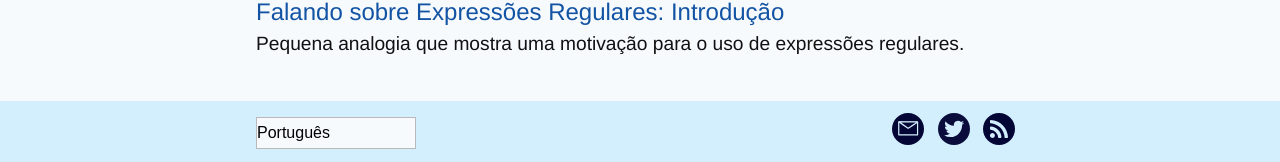
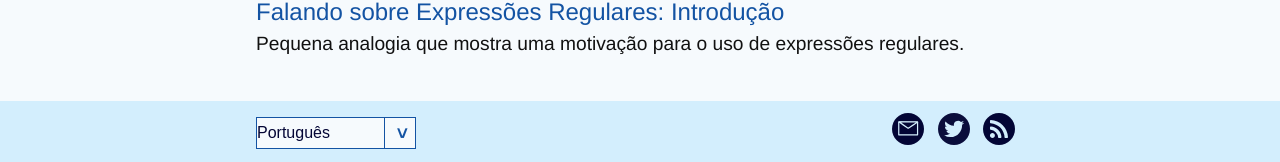
Before and after one commit to devsvbr/devsvbr.github.io, a Jekyll site: the page built from index.html, in a window 1280 px wide and 1400 px high, scrolled down 818 px. Shown: the part 1235-1397 px from the top of the window. Built offline with Jekyll 4.4.1, drawn with Linux system fonts in a browser that asks for light colours.

Commit message:
finalizando estilizacao do combo de idiomas

```diff
--- a/_includes/footer.html
+++ b/_includes/footer.html
@@ -2,7 +2,7 @@
   <div class="wrapper">
     {% if page.langvisible %}
       <div class="language-selector">
-        <div>
+        <div class="select-box">
           <label for="footer-language-select">{{ site.data[page.lang].text.language }}</label>
           <select id="footer-language-select" name="language">
             {% for lang in site.data.languages %}
--- a/_src/sass/inline/_footer.scss
+++ b/_src/sass/inline/_footer.scss
@@ -1,6 +1,21 @@
 /**
  * Site footer
  */
+.select-box::after {
+  content: '>';
+  color: $brand-color;
+  transform: rotate(90deg);
+  position: absolute;
+  margin-left: -($base-font-size*2);
+  box-sizing: border-box;
+  border-bottom: 1px solid $brand-color;
+  font-size: $base-font-size*1.2;
+  font-weight: 900;
+  height: $social-icon-size;
+  width: $social-icon-size;
+  pointer-events: none;
+}
+
 .page-footer {
   width: 100%;
   margin: 0;
@@ -24,8 +39,9 @@
 
     select {
       background-color: $background-color;
-      border: 1px solid $grey-color-light;
+      border: 1px solid $brand-color;
       font-size: $base-font-size;
+      color: $navbar-color;
       height: $social-icon-size;
       width: (5*$social-icon-size);
       appearance: none;
```
Also changed, not shown: _includes/inline.css.
